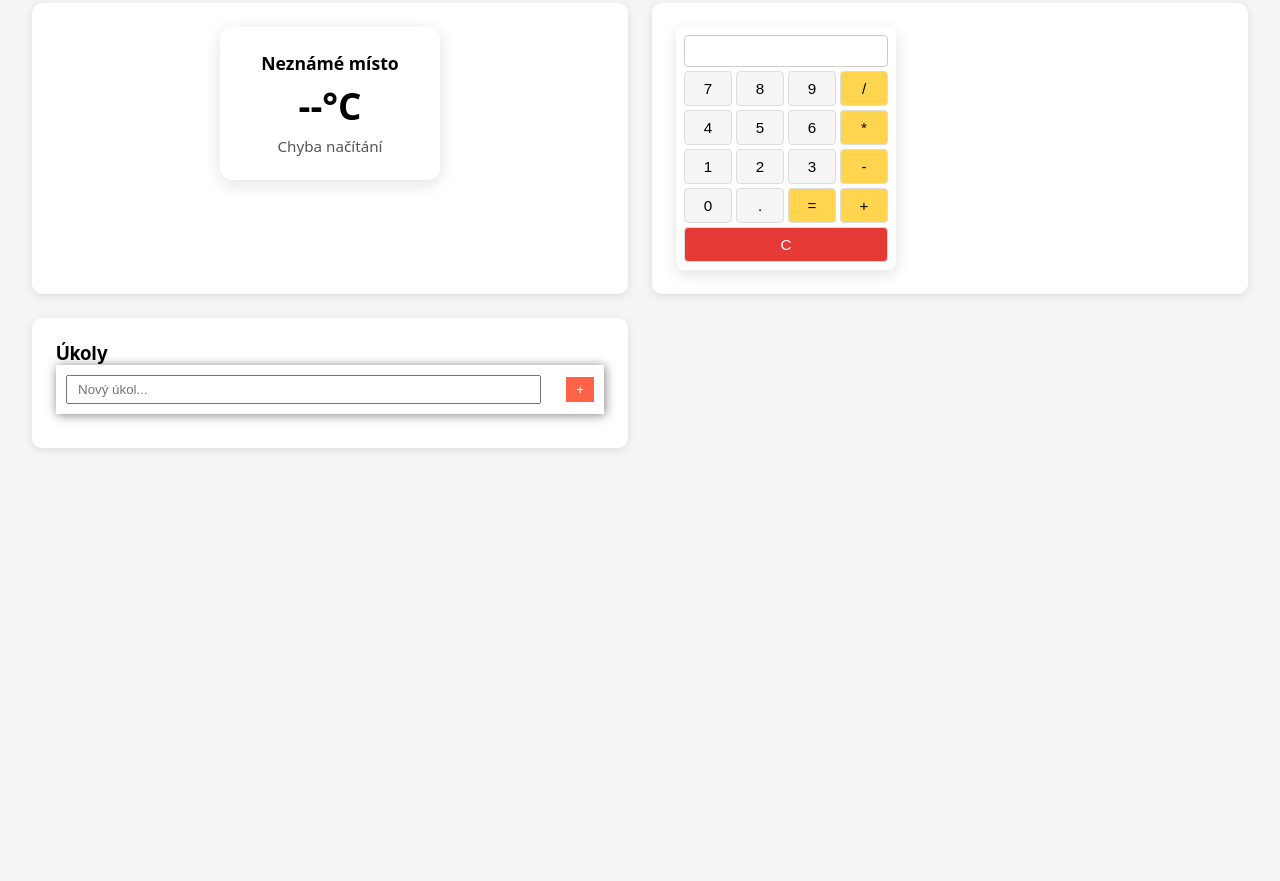
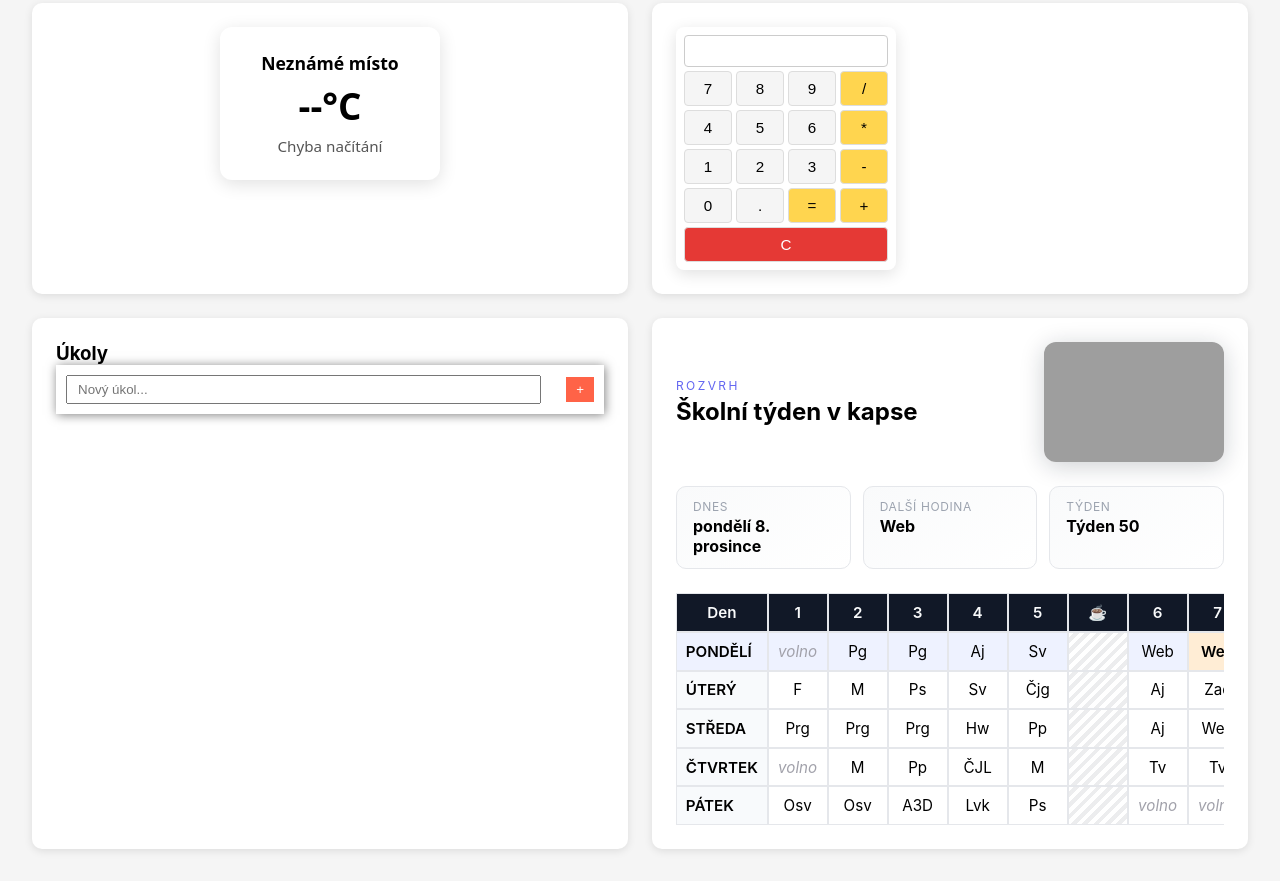
Before and after one commit to bombaeu/Skolnidashboard, a plain HTML site: page index.html in a window 1280 px wide. Shown: the part 257-1138 px from the top of the page. Before the commit the page ends 800 px from the top, so only its background shows below. Drawn offline with nearby package versions, Linux system fonts and the light colour scheme; no server answers; grey boxes are pictures that could not be loaded.

Commit message:
feat:rozvrh hodin

```diff
--- a/index.html
+++ b/index.html
@@ -21,7 +21,8 @@
             { name: 'date', width: 'half' },
             { name: 'weather', width: 'half' },
             { name: 'calculator', width: 'half' },
-            { name: 'todo', width: 'half' }
+            { name: 'todo', width: 'half' },
+            { name: 'rovrh', width: 'half' }
         ];
 
         async function loadWidgets() {
--- /dev/null
+++ b/widgets/rovrh.html
@@ -0,0 +1,336 @@
+<div class="schedule-widget">
+    <div class="schedule-header">
+        <div>
+            <p class="eyebrow">Rozvrh</p>
+            <h3>Školní týden v kapse</h3>
+        </div>
+        <img src="https://images.unsplash.com/photo-1503676260728-1c00da094a0b?auto=format&fit=crop&w=600&q=80"
+            alt="Studentské plánování" loading="lazy">
+    </div>
+
+    <div class="schedule-meta">
+        <div>
+            <span class="meta-label">Dnes</span>
+            <strong id="schedule-date">—</strong>
+        </div>
+        <div>
+            <span class="meta-label">Další hodina</span>
+            <strong id="next-lesson-label">Zjišťuji…</strong>
+        </div>
+        <div>
+            <span class="meta-label">Týden</span>
+            <strong id="schedule-week">—</strong>
+        </div>
+    </div>
+
+    <div class="schedule-table-wrapper">
+        <table class="schedule-table">
+            <thead>
+                <tr>
+                    <th scope="col">Den</th>
+                    <th scope="col">1</th>
+                    <th scope="col">2</th>
+                    <th scope="col">3</th>
+                    <th scope="col">4</th>
+                    <th scope="col">5</th>
+                    <th class="break-head" scope="col" aria-label="Velká přestávka">☕</th>
+                    <th scope="col">6</th>
+                    <th scope="col">7</th>
+                </tr>
+            </thead>
+            <tbody>
+                <tr data-day="1">
+                    <th scope="row">PONDĚLÍ</th>
+                    <td class="free-slot" data-day="1" data-lesson="1">volno</td>
+                    <td data-day="1" data-lesson="2">Pg</td>
+                    <td data-day="1" data-lesson="3">Pg</td>
+                    <td data-day="1" data-lesson="4">Aj</td>
+                    <td data-day="1" data-lesson="5">Sv</td>
+                    <td class="break-cell" aria-hidden="true"></td>
+                    <td data-day="1" data-lesson="6">Web</td>
+                    <td data-day="1" data-lesson="7">Web</td>
+                </tr>
+                <tr data-day="2">
+                    <th scope="row">ÚTERÝ</th>
+                    <td data-day="2" data-lesson="1">F</td>
+                    <td data-day="2" data-lesson="2">M</td>
+                    <td data-day="2" data-lesson="3">Ps</td>
+                    <td data-day="2" data-lesson="4">Sv</td>
+                    <td data-day="2" data-lesson="5">Čjg</td>
+                    <td class="break-cell" aria-hidden="true"></td>
+                    <td data-day="2" data-lesson="6">Aj</td>
+                    <td data-day="2" data-lesson="7">Zac</td>
+                </tr>
+                <tr data-day="3">
+                    <th scope="row">STŘEDA</th>
+                    <td data-day="3" data-lesson="1">Prg</td>
+                    <td data-day="3" data-lesson="2">Prg</td>
+                    <td data-day="3" data-lesson="3">Prg</td>
+                    <td data-day="3" data-lesson="4">Hw</td>
+                    <td data-day="3" data-lesson="5">Pp</td>
+                    <td class="break-cell" aria-hidden="true"></td>
+                    <td data-day="3" data-lesson="6">Aj</td>
+                    <td data-day="3" data-lesson="7">Web</td>
+                </tr>
+                <tr data-day="4">
+                    <th scope="row">ČTVRTEK</th>
+                    <td class="free-slot" data-day="4" data-lesson="1">volno</td>
+                    <td data-day="4" data-lesson="2">M</td>
+                    <td data-day="4" data-lesson="3">Pp</td>
+                    <td data-day="4" data-lesson="4">ČJL</td>
+                    <td data-day="4" data-lesson="5">M</td>
+                    <td class="break-cell" aria-hidden="true"></td>
+                    <td data-day="4" data-lesson="6">Tv</td>
+                    <td data-day="4" data-lesson="7">Tv</td>
+                </tr>
+                <tr data-day="5">
+                    <th scope="row">PÁTEK</th>
+                    <td data-day="5" data-lesson="1">Osv</td>
+                    <td data-day="5" data-lesson="2">Osv</td>
+                    <td data-day="5" data-lesson="3">A3D</td>
+                    <td data-day="5" data-lesson="4">Lvk</td>
+                    <td data-day="5" data-lesson="5">Ps</td>
+                    <td class="break-cell" aria-hidden="true"></td>
+                    <td class="free-slot" data-day="5" data-lesson="6">volno</td>
+                    <td class="free-slot" data-day="5" data-lesson="7">volno</td>
+                </tr>
+            </tbody>
+        </table>
+    </div>
+
+
+<script>
+    (() => {
+        const root = document.currentScript.closest('.schedule-widget');
+        if (!root) return;
+
+        const formatDate = new Intl.DateTimeFormat('cs-CZ', { weekday: 'long', day: 'numeric', month: 'long' });
+        const now = new Date();
+
+        const dateTarget = root.querySelector('#schedule-date');
+        if (dateTarget) {
+            dateTarget.textContent = formatDate.format(now);
+        }
+
+        const weekTarget = root.querySelector('#schedule-week');
+        if (weekTarget) {
+            weekTarget.textContent = `Týden ${getWeekNumber(now)}`;
+        }
+
+        const today = now.getDay();
+        const todayRow = root.querySelector(`tbody tr[data-day="${today}"]`);
+        if (todayRow) {
+            todayRow.classList.add('is-today');
+        }
+
+        const nextTarget = root.querySelector('#next-lesson-label');
+        const lessonTimes = [
+            { start: '07:55', end: '08:40' },
+            { start: '08:50', end: '09:35' },
+            { start: '09:45', end: '10:30' },
+            { start: '10:40', end: '11:25' },
+            { start: '11:35', end: '12:15' },
+            { start: '12:35', end: '13:20' },
+            { start: '13:25', end: '14:10' }
+        ];
+
+        const minutes = now.getHours() * 60 + now.getMinutes();
+        let slotIndex = lessonTimes.findIndex(({ start, end }) => {
+            return minutes >= timeToMinutes(start) && minutes < timeToMinutes(end);
+        });
+
+        if (slotIndex === -1) {
+            slotIndex = lessonTimes.findIndex(({ start }) => minutes < timeToMinutes(start));
+        }
+
+        if (slotIndex > -1 && today >= 1 && today <= 5) {
+            const cell = root.querySelector(
+                `td[data-day="${today}"][data-lesson="${slotIndex + 1}"]`
+            );
+            if (cell) {
+                const isRunning = minutes >= timeToMinutes(lessonTimes[slotIndex].start) &&
+                    minutes < timeToMinutes(lessonTimes[slotIndex].end);
+                cell.classList.add(isRunning ? 'current-slot' : 'next-slot');
+                if (nextTarget) {
+                    nextTarget.textContent = cell.textContent.trim() || 'Volno';
+                }
+            } else if (nextTarget) {
+                nextTarget.textContent = 'Volno';
+            }
+        } else if (nextTarget) {
+            nextTarget.textContent = 'Volno';
+        }
+
+        function timeToMinutes(value) {
+            const [h, m] = value.split(':').map(Number);
+            return h * 60 + m;
+        }
+
+        function getWeekNumber(date) {
+            const tempDate = new Date(Date.UTC(date.getFullYear(), date.getMonth(), date.getDate()));
+            const dayNum = tempDate.getUTCDay() || 7;
+            tempDate.setUTCDate(tempDate.getUTCDate() + 4 - dayNum);
+            const yearStart = new Date(Date.UTC(tempDate.getUTCFullYear(), 0, 1));
+            return Math.ceil((((tempDate - yearStart) / 86400000) + 1) / 7);
+        }
+    })();
+</script>
+
+<style>
+    .schedule-widget {
+        display: flex;
+        flex-direction: column;
+        gap: 1.5rem;
+    }
+
+    .schedule-header {
+        display: flex;
+        align-items: center;
+        justify-content: space-between;
+        gap: 1rem;
+    }
+
+    .schedule-header img {
+        width: 180px;
+        height: 120px;
+        object-fit: cover;
+        border-radius: 12px;
+        box-shadow: 0 4px 24px rgba(15, 23, 42, 0.2);
+    }
+
+    .eyebrow {
+        text-transform: uppercase;
+        letter-spacing: 0.2em;
+        font-size: 0.75rem;
+        color: #6366f1;
+        margin-bottom: 0.25rem;
+    }
+
+    .schedule-header h3 {
+        font-size: 1.5rem;
+    }
+
+    .subtitle {
+        color: #6b7280;
+        margin-top: 0.25rem;
+    }
+
+    .schedule-meta {
+        display: flex;
+        flex-wrap: wrap;
+        gap: 0.75rem;
+    }
+
+    .schedule-meta div {
+        flex: 1 1 120px;
+        padding: 0.75rem 1rem;
+        border: 1px solid #e5e7eb;
+        border-radius: 10px;
+        background: linear-gradient(145deg, #f9fafb, #ffffff);
+    }
+
+    .meta-label {
+        display: block;
+        font-size: 0.75rem;
+        color: #9ca3af;
+        text-transform: uppercase;
+        letter-spacing: 0.05em;
+        margin-bottom: 0.15rem;
+    }
+
+    .schedule-table-wrapper {
+        overflow-x: auto;
+    }
+
+    .schedule-table {
+        width: 100%;
+        border-collapse: separate;
+        border-spacing: 0;
+        font-size: 0.95rem;
+    }
+
+    .schedule-table th,
+    .schedule-table td {
+        border: 1px solid #e5e7eb;
+        padding: 0.55rem;
+        text-align: center;
+        min-width: 60px;
+    }
+
+    .schedule-table thead th {
+        background: #111827;
+        color: #f9fafb;
+        font-weight: 600;
+    }
+
+    .schedule-table tbody th {
+        text-align: left;
+        background: #f8fafc;
+        font-weight: 600;
+    }
+
+    .break-head,
+    .break-cell {
+        width: 18px;
+        min-width: 18px;
+        padding: 0;
+        background-image: repeating-linear-gradient(-45deg, transparent, transparent 4px, rgba(15, 23, 42, 0.08) 4px, rgba(15, 23, 42, 0.08) 8px);
+    }
+
+    .break-cell {
+        border-left: none;
+        border-right: none;
+    }
+
+    .free-slot {
+        color: #a1a1aa;
+        font-style: italic;
+    }
+
+    .schedule-table tr.is-today th,
+    .schedule-table tr.is-today td:not(.break-cell) {
+        background: #eef2ff;
+    }
+
+    .current-slot {
+        background: #ffedd5 !important;
+        font-weight: 600;
+    }
+
+    .next-slot {
+        background: #fef9c3 !important;
+        font-weight: 600;
+    }
+
+    .schedule-legend {
+        display: grid;
+        grid-template-columns: repeat(auto-fit, minmax(140px, 1fr));
+        gap: 0.75rem;
+        font-size: 0.85rem;
+    }
+
+    .schedule-legend strong {
+        display: block;
+        margin-bottom: 0.15rem;
+    }
+
+    .schedule-legend span {
+        color: #6b7280;
+    }
+
+    @media (max-width: 700px) {
+        .schedule-header {
+            flex-direction: column;
+            align-items: flex-start;
+        }
+
+        .schedule-header img {
+            width: 100%;
+            height: 180px;
+        }
+
+        .schedule-meta {
+            flex-direction: column;
+        }
+    }
+</style>
```
